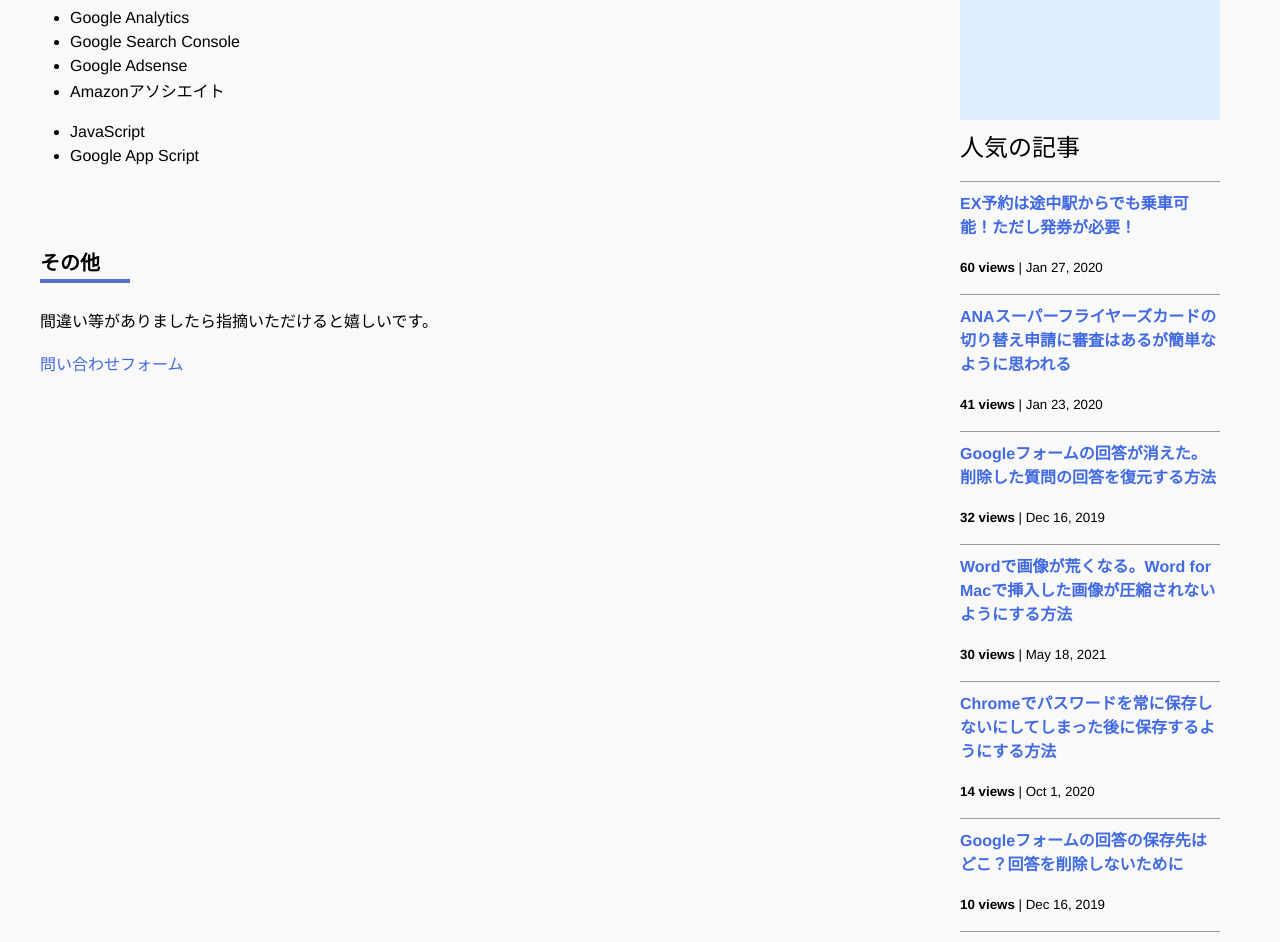
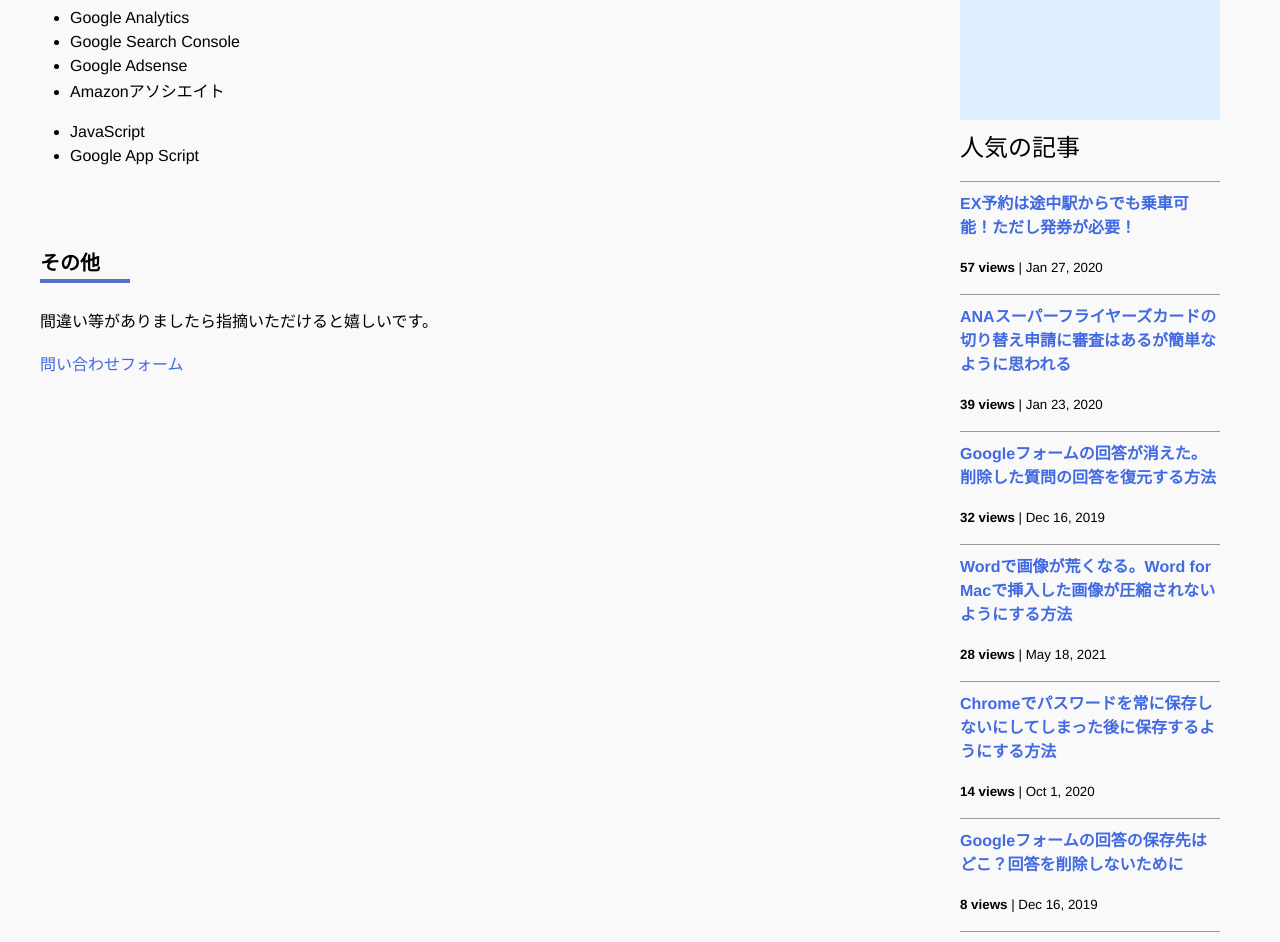
Before and after one commit to iwanaminami/shoyaiwaname, a Jekyll site: the page built from about.markdown, in a window 1280 px wide and 1400 px high, scrolled down 693 px. Shown: the top 942 px of the window. Built offline with Jekyll 4.4.1, drawn with Linux system fonts in a browser that asks for light colours; nearby versions of some CDN libraries; comment, search, counter and statistics services are not loaded.

Commit message:
chore(ga): update _data/popularposts.yml 20260321-0052

```diff
--- a/_data/popularposts.yml
+++ b/_data/popularposts.yml
@@ -1,17 +1,17 @@
 side:
-  - view: 60
+  - view: 57
     url: "/2020/01/27/ex-rideontheway.html"
-  - view: 41
+  - view: 39
     url: "/2020/01/23/sfc-judge.html"
   - view: 32
     url: "/2019/12/16/restore-googleform.html"
-  - view: 30
+  - view: 28
     url: "/2021/05/18/image-compression-word.html"
   - view: 14
     url: "/"
   - view: 14
     url: "/2020/10/01/googlepassword.html"
-  - view: 10
+  - view: 8
     url: "/2019/12/16/googleform-answers.html"
-  - view: 8
+  - view: 7
     url: "/2020/04/14/4kcable.html"
```
